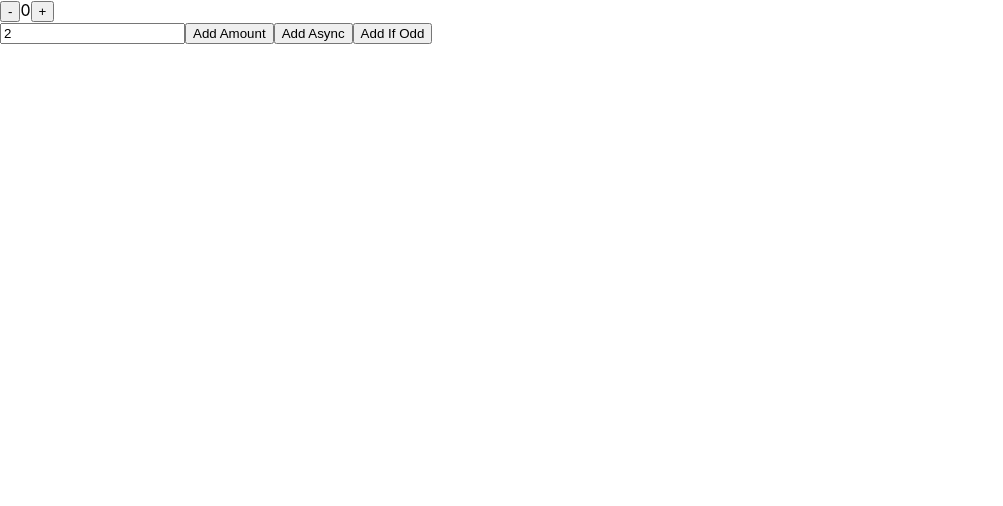
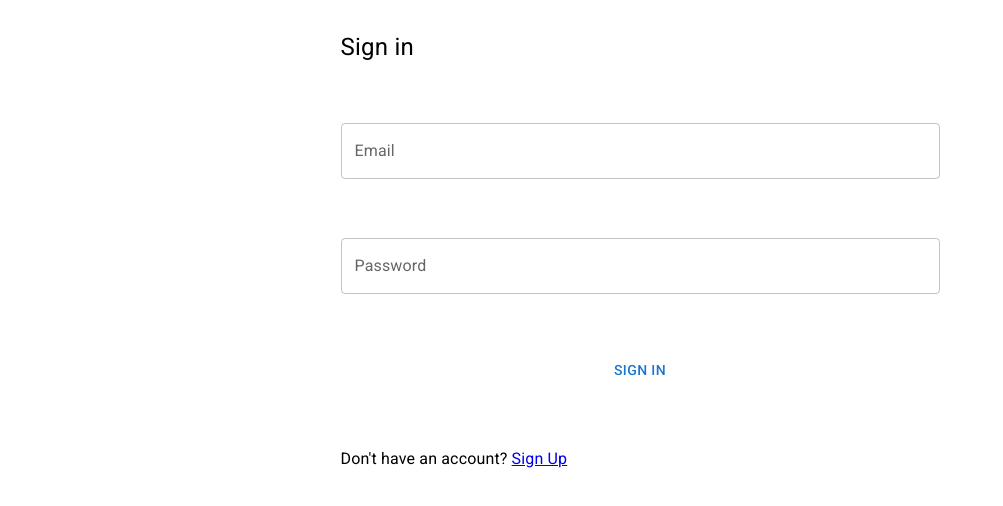
Before and after one commit to tridentbio/mariner, a React (Create React App) app in the folder frontend/: page /login in a window 1280 px wide. Shown: the top 506 px of the page, without its empty margins (0-1003 px from the left). Built offline with nearby package versions, Linux system fonts and the light colour scheme.

Commit message:
add login page layout

```diff
--- a/frontend/package.json
+++ b/frontend/package.json
@@ -16,9 +16,11 @@
     "@types/node": "^17.0.33",
     "@types/react": "^18.0.9",
     "@types/react-dom": "^18.0.4",
+    "axios": "^0.27.2",
     "react": "^18.1.0",
     "react-dom": "^18.1.0",
     "react-redux": "^8.0.1",
+    "react-router-dom": "^6.3.0",
     "react-scripts": "5.0.1",
     "styled-components": "^5.3.5",
     "typescript": "^4.6.4",
--- a/frontend/src/App.tsx
+++ b/frontend/src/App.tsx
@@ -1,14 +1,16 @@
 import React from 'react';
+import {Routes, Route} from 'react-router-dom'
 import { Counter } from './features/counter/Counter';
 import './App.css';
+import AuthenticationPage from './features/users/Authentication';
 
 function App() {
   return (
     <div className="App">
-      <header className="App-header">
-        <Counter />
-      </header>
-    </div>
+      <Routes>
+        <Route path="/login" element={<AuthenticationPage/>}/>
+      </Routes>
+</div>
   );
 }
 
--- /dev/null
+++ b/frontend/src/app/local-storage.ts
@@ -0,0 +1,2 @@
+
+export const TOKEN = 'app-token'
--- /dev/null
+++ b/frontend/src/components/Text.tsx
@@ -0,0 +1,13 @@
+import React from 'react'
+import { Typography } from '@mui/material'
+import { SystemProps, TypographyProps } from '@mui/system'
+
+export const Text: React.FC<TypographyProps & SystemProps & { children: React.ReactNode }> = (props) => {
+  return <Typography {...props}>
+  {props?.children || null}
+  </Typography>
+}
+
+export const LargerBoldText: React.FC<{children: React.ReactNode}> = (props) => {
+  return <Text fontSize="h5.fontSize">{props.children}</Text>
+}
--- /dev/null
+++ b/frontend/src/features/users/Authentication.tsx
@@ -0,0 +1,24 @@
+import React from 'react'
+import {Link} from 'react-router-dom'
+import { Stack, TextField, FormControl,FormControlLabel, InputLabel, Input, Button, Link as MLink } from '@mui/material'
+import {Text, LargerBoldText} from '../../components/Text'
+
+const stack =  (props: { children: React.ReactNode }) => {
+  return <Stack display="flex" flexDirection="column" height={500} justifyContent="space-around" maxWidth={599} marginLeft="auto" marginRight="auto">
+  {props.children}
+  </Stack>
+}
+
+const AuthenticationPage = function () {
+  return (
+  <FormControl component={stack}>
+    <LargerBoldText>Sign in</LargerBoldText>
+      <TextField label="Email"/>
+      <TextField label="Password"/>
+      <Button>Sign In</Button>
+    <Text>Don't have an account? <Link to="/login">Sign Up</Link></Text>
+    </FormControl>
+  )
+}
+
+export default AuthenticationPage
--- a/frontend/src/index.tsx
+++ b/frontend/src/index.tsx
@@ -1,6 +1,7 @@
 import React from 'react';
 import { createRoot } from 'react-dom/client';
 import { Provider } from 'react-redux';
+import { BrowserRouter } from 'react-router-dom'
 import { store } from './app/store';
 import App from './App';
 import reportWebVitals from './reportWebVitals';
@@ -12,7 +13,9 @@ const root = createRoot(container);
 root.render(
   <React.StrictMode>
     <Provider store={store}>
-      <App />
+      <BrowserRouter>
+        <App />
+      </BrowserRouter>
     </Provider>
   </React.StrictMode>
 );
```
Also changed, not shown: frontend/src/app/api.ts (added, +16 -0 lines), frontend/src/features/users/Users.tsx (added, +11 -0 lines), frontend/src/features/users/usersAPI.ts (added, +31 -0 lines), frontend/src/features/users/usersSlice.ts (added, +40 -0 lines), 1 other file (tests, documents, lock files or other folders).
